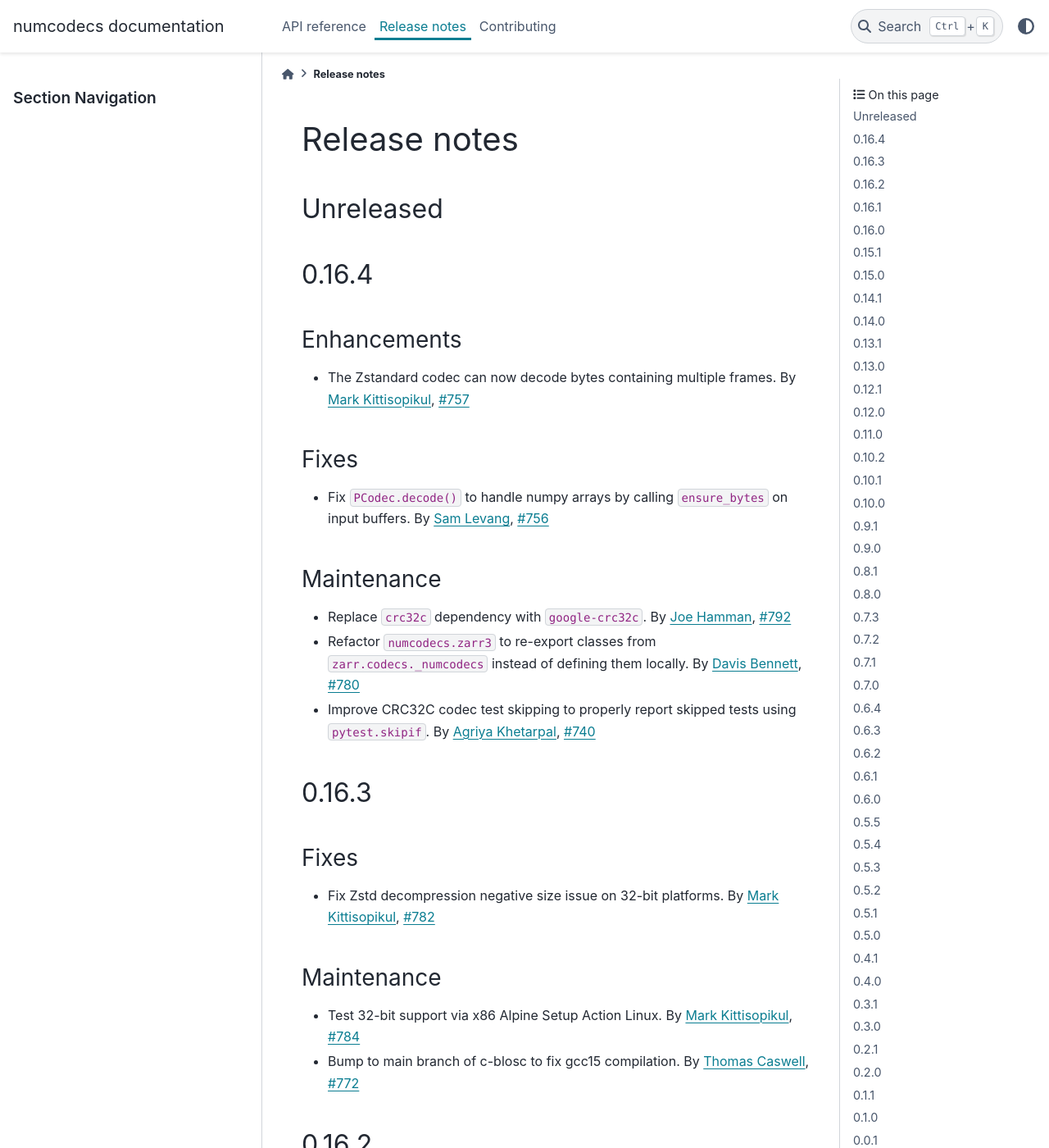
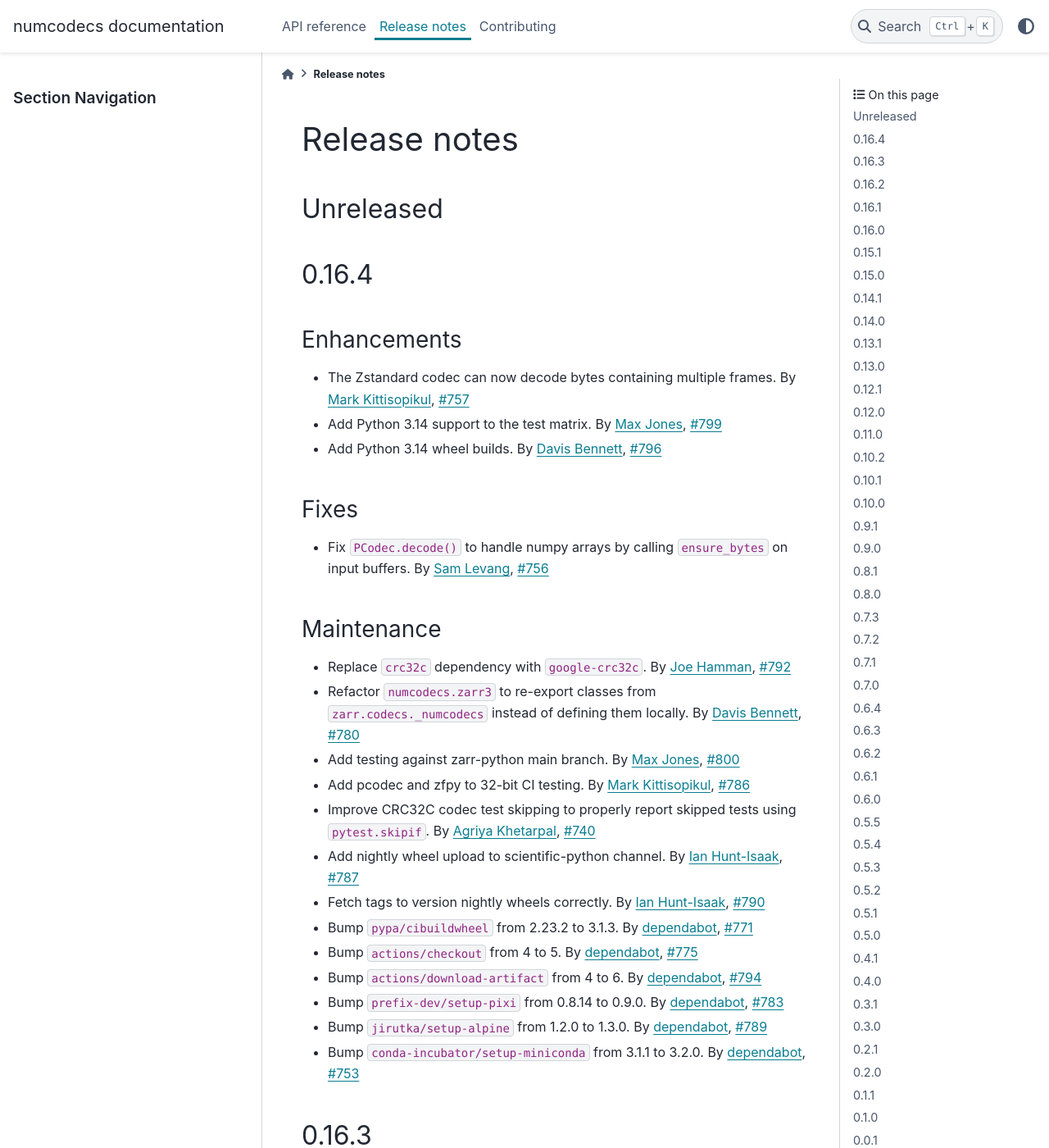
Before and after one commit to zarr-developers/numcodecs, a Sphinx documentation site: the page built from docs/release.rst, in a window 1280 px wide and 1400 px high. Shown: the whole window at 82% size. Built offline with Sphinx 7.4.7 and the PyData theme 0.15.4, drawn with Linux system fonts in a browser that asks for light colours; the version number could not be read and is left out.

Commit message:
more release notes

```diff
--- a/docs/release.rst
+++ b/docs/release.rst
@@ -29,6 +29,12 @@ Enhancements
 * The Zstandard codec can now decode bytes containing multiple frames.
   By :user:`Mark Kittisopikul <mkitti>`, :issue:`757`
 
+* Add Python 3.14 support to the test matrix.
+  By :user:`Max Jones <maxrjones>`, :issue:`799`
+
+* Add Python 3.14 wheel builds.
+  By :user:`Davis Bennett <d-v-b>`, :issue:`796`
+
 Fixes
 ~~~~~
 
@@ -45,8 +51,38 @@ Maintenance
   instead of defining them locally.
   By :user:`Davis Bennett <d-v-b>`, :issue:`780`
 
+* Add testing against zarr-python main branch.
+  By :user:`Max Jones <maxrjones>`, :issue:`800`
+
+* Add pcodec and zfpy to 32-bit CI testing.
+  By :user:`Mark Kittisopikul <mkitti>`, :issue:`786`
+
 * Improve CRC32C codec test skipping to properly report skipped tests using ``pytest.skipif``.
   By :user:`Agriya Khetarpal <agriyakhetarpal>`, :issue:`740`
+
+* Add nightly wheel upload to scientific-python channel.
+  By :user:`Ian Hunt-Isaak <ianhi>`, :issue:`787`
+
+* Fetch tags to version nightly wheels correctly.
+  By :user:`Ian Hunt-Isaak <ianhi>`, :issue:`790`
+
+* Bump ``pypa/cibuildwheel`` from 2.23.2 to 3.1.3.
+  By :user:`dependabot <dependabot>`, :issue:`771`
+
+* Bump ``actions/checkout`` from 4 to 5.
+  By :user:`dependabot <dependabot>`, :issue:`775`
+
+* Bump ``actions/download-artifact`` from 4 to 6.
+  By :user:`dependabot <dependabot>`, :issue:`794`
+
+* Bump ``prefix-dev/setup-pixi`` from 0.8.14 to 0.9.0.
+  By :user:`dependabot <dependabot>`, :issue:`783`
+
+* Bump ``jirutka/setup-alpine`` from 1.2.0 to 1.3.0.
+  By :user:`dependabot <dependabot>`, :issue:`789`
+
+* Bump ``conda-incubator/setup-miniconda`` from 3.1.1 to 3.2.0.
+  By :user:`dependabot <dependabot>`, :issue:`753`
 
 
 .. _release_0.16.3:
```
